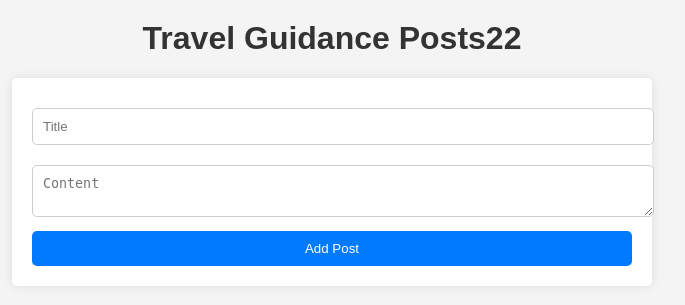
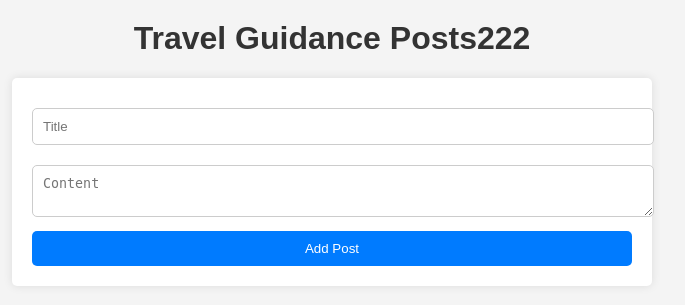
Before and after one commit to ceztro/travel_guide, a Flask app: page / in a window 1280 px wide. Shown: the top 305 px of the page, without its empty margins (308-993 px from the left). Run offline with Flask 2, Linux system fonts and the light colour scheme; data that the repository does not hold is empty.

Commit message:
test commit2

```diff
--- a/templates/index.html
+++ b/templates/index.html
@@ -7,7 +7,7 @@
     <link rel="stylesheet" href="{{ url_for('static', filename='styles.css') }}">
 </head>
 <body>
-    <h1>Travel Guidance Posts22</h1>
+    <h1>Travel Guidance Posts222</h1>
     <ul>
         {% for post in posts %}
             <li><strong>{{ post.title }}</strong>: {{ post.content }}</li>
```
